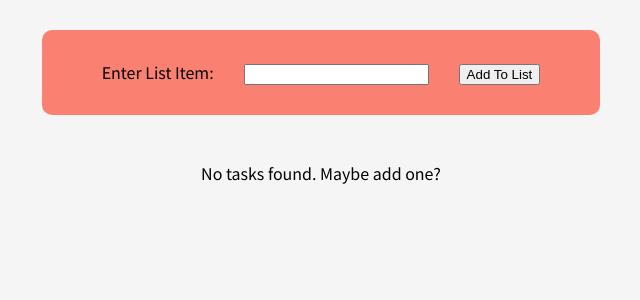
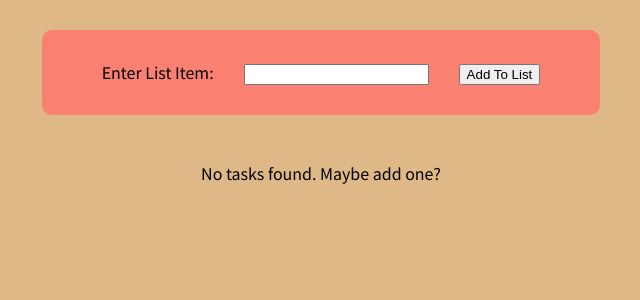
Before and after one commit to Rahul12384/TodoList, a React (Create React App) app in the folder TODOList/: page / in a window 1280 px wide. Shown: the top 300 px of the page, without its empty margins (319-959 px from the left). Built offline with nearby package versions, Linux system fonts and the light colour scheme.

Commit message:
changing background-color

```diff
--- a/TODOList/src/index.css
+++ b/TODOList/src/index.css
@@ -10,5 +10,5 @@ html {
 
 body {
   margin: 0;
-  background-color: whitesmoke;
+  background-color: burlywood;
 }
```
Also changed, not shown: 2 other files (tests, documents, lock files or other folders).
